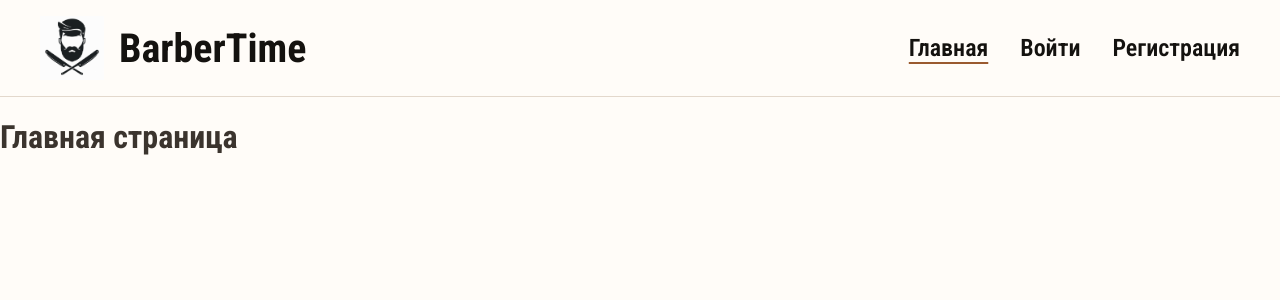
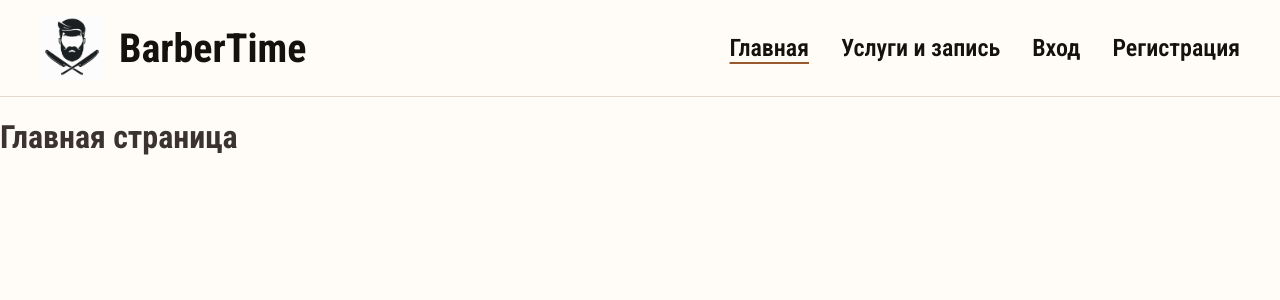
Before and after one commit to slavmi1/practice-react-app, a React (Vite) app: page / in a window 1280 px wide. Shown: the top 300 px of the page. Built offline with nearby package versions, Linux system fonts and the light colour scheme.

Commit message:
use context on the register page, add Services page and update Header

```diff
--- a/src/App.tsx
+++ b/src/App.tsx
@@ -1,11 +1,12 @@
 import { Route, Routes } from "react-router";
 
 import Home from "./Components/Pages/Home/Home";
-import Login from "./Components/Pages/Login/LoginPage";
+import Login from "./Components/Pages/Login/Login";
 import Register from "./Components/Pages/Register/Register";
 import Header from "./Components/Widgets/Header/Header";
 import Profile from "./Components/Pages/Profile/Profile";
 import ProtectedRoute from "./Components/Layouts/ProtectedRoute/ProtectedRoute";
+import Services from "./Components/Pages/Services/Services";
 
 const App = () => {
   return (
@@ -16,6 +17,7 @@ const App = () => {
         <Route path="/" element={<Home />} />
         <Route path="/login" element={<Login />} />
         <Route path="/register" element={<Register />} />
+        <Route path="/services" element={<Services />} />
         <Route
           path="/profile"
           element={
--- a/src/components/Pages/Login/LoginPage.tsx
+++ b/src/components/Pages/Login/Login.tsx
@@ -24,9 +24,8 @@ const Login = () => {
     resolver: yupResolver(loginSchema),
   });
 
+  const { login } = useAuth();
   const navigate = useNavigate();
-
-  const { login } = useAuth();
 
   const onSubmit = (data: LoginFormData) => {
     login({
--- a/src/components/Pages/Profile/Profile.tsx
+++ b/src/components/Pages/Profile/Profile.tsx
@@ -1,5 +1,5 @@
 const Profile = () => {
-  return <h1>Профиль</h1>;
+  return <h1>Личный кабинет</h1>;
 };
 
 export default Profile;
--- a/src/components/Pages/Register/Register.tsx
+++ b/src/components/Pages/Register/Register.tsx
@@ -1,4 +1,4 @@
-import { Link } from "react-router";
+import { Link, useNavigate } from "react-router";
 import { useForm } from "react-hook-form";
 import { yupResolver } from "@hookform/resolvers/yup";
 
@@ -7,6 +7,7 @@ import styles from "./Register.module.scss";
 import Button from "../../UI/Button/Button";
 import Field from "../../UI/Field/Field";
 import AuthLayout from "../../Layouts/AuthLayout/AuthLayout";
+import { useAuth } from "../../../Context/AuthContext/useAuth";
 
 type RegisterFormData = {
   name: string;
@@ -25,8 +26,18 @@ const Register = () => {
     resolver: yupResolver(registerSchema),
   });
 
+  const { login } = useAuth();
+  const navigate = useNavigate();
+
   const onSubmit = (data: RegisterFormData) => {
-    console.log(data);
+    login({
+      id: crypto.randomUUID(),
+      name: data.name,
+      email: data.email,
+      phone: data.phone,
+    });
+
+    navigate("/profile");
   };
 
   return (
--- /dev/null
+++ b/src/components/Pages/Services/Services.tsx
@@ -0,0 +1,5 @@
+const Services = () => {
+  return <h1>Услуги и запись</h1>;
+};
+
+export default Services;
--- a/src/components/Widgets/Header/Header.tsx
+++ b/src/components/Widgets/Header/Header.tsx
@@ -1,9 +1,19 @@
-import { Link, NavLink } from "react-router";
+import { Link, NavLink, useNavigate } from "react-router";
 
+import styles from "./Header.module.scss";
+import { useAuth } from "../../../Context/AuthContext/useAuth";
 import logo from "../../../assets/logo.png";
-import styles from "./Header.module.scss";
+import exitIcon from "../../../assets/icons/exit.svg";
 
 const Header = () => {
+  const { isAuth, logout } = useAuth();
+  const navigate = useNavigate();
+
+  const handleLogout = () => {
+    navigate("/", { replace: true });
+    logout();
+  };
+
   return (
     <header className={styles.header}>
       <nav className={styles.nav}>
@@ -26,14 +36,48 @@ const Header = () => {
         >
           Главная
         </NavLink>
+
+        <NavLink
+          to="/services"
+          className={({ isActive }) =>
+            `${styles.link} ${isActive ? styles.activeLink : ""}`
+          }
+        >
+          Услуги и запись
+        </NavLink>
+
+        {isAuth && (
+          <>
+            <NavLink
+              to="/profile"
+              className={({ isActive }) =>
+                `${styles.link} ${isActive ? styles.activeLink : ""}`
+              }
+            >
+              Личный кабинет
+            </NavLink>
+
+            <button
+              type="button"
+              onClick={handleLogout}
+              className={styles.exitButton}
+            >
+              <img src={exitIcon} />
+            </button>
+          </>
+        )}
+
+        {!isAuth && (
+          <>
             <NavLink
               to="/login"
               className={({ isActive }) =>
                 `${styles.link} ${isActive ? styles.activeLink : ""}`
               }
             >
-          Войти
+              Вход
             </NavLink>
+
             <NavLink
               to="/register"
               className={({ isActive }) =>
@@ -42,6 +86,8 @@ const Header = () => {
             >
               Регистрация
             </NavLink>
+          </>
+        )}
       </nav>
     </header>
   );
```
Also changed, not shown: src/components/Pages/Services/Services.module.scss (added). Lines whose indentation alone changed are shown as unchanged.
